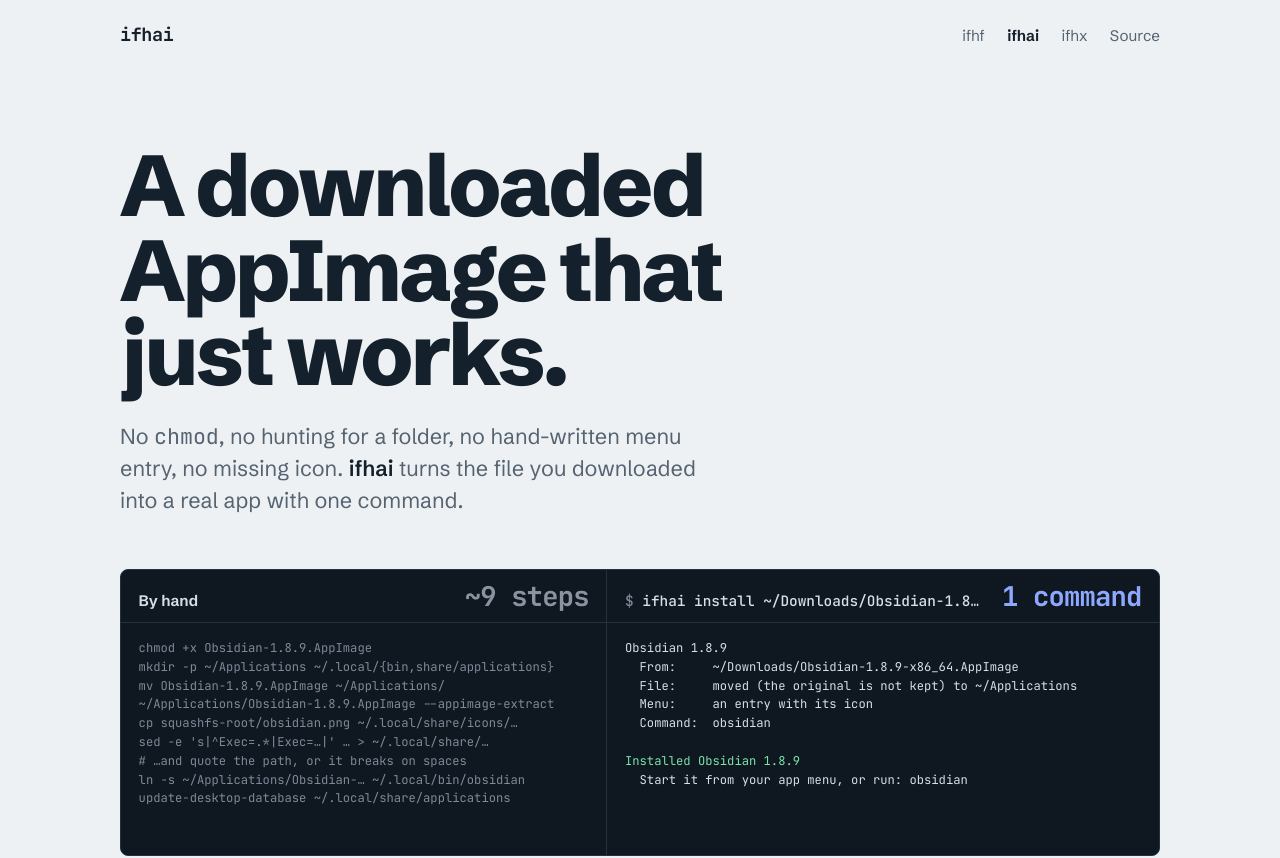
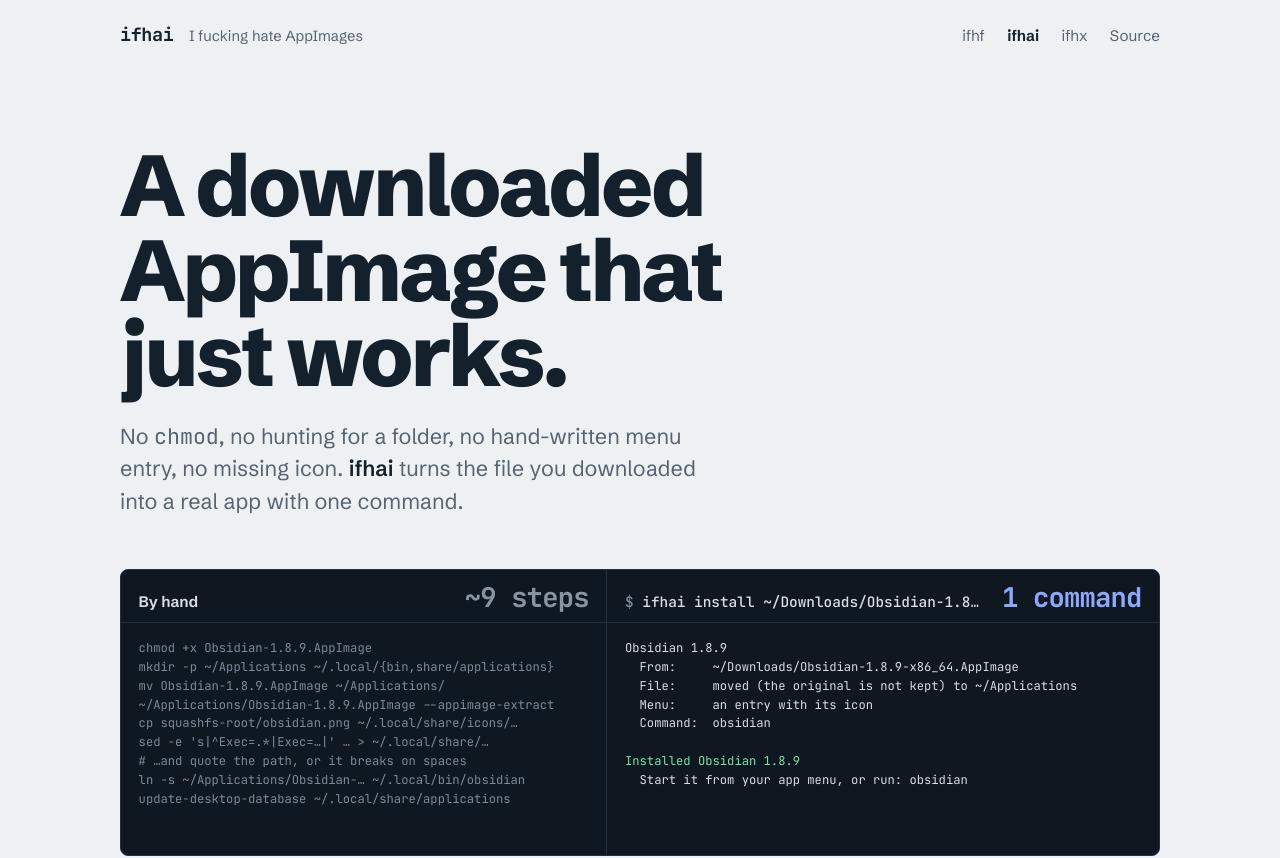
Before and after one commit to Disc0wd/ifhai, a plain HTML site: page docs/index.html in a window 1280 px wide. Shown: the top 858 px of the page. Drawn offline with Linux system fonts and the light colour scheme.

Commit message:
Brand it: "I fucking hate ..." on the site and README
Tagline in the page title and header (stacking on narrow screens), and under the
README title. Repo descriptions updated separately.

Co-Authored-By: Claude Sonnet 5.5 <noreply@anthropic.com>

```diff
--- a/docs/index.html
+++ b/docs/index.html
@@ -3,7 +3,7 @@
 <head>
 <meta charset="utf-8">
 <meta name="viewport" content="width=device-width, initial-scale=1">
-<title>ifhai: a downloaded AppImage that just works</title>
+<title>ifhai: I fucking hate AppImages (a downloaded AppImage that just works)</title>
 <meta name="description" content="ifhai turns a downloaded AppImage into a real app with one command: executable, in your menu with its icon, updates, rollback and clean removal.">
 <meta name="theme-color" content="#eef1f4" media="(prefers-color-scheme: light)">
 <meta name="theme-color" content="#0b1015" media="(prefers-color-scheme: dark)">
@@ -178,12 +178,16 @@ footer nav{display:flex;gap:1.4rem;flex-wrap:wrap}
 .vs .out{font-size:.76rem}
 @media (max-width:56rem){.vs{grid-template-columns:1fr}.vs .out{font-size:.8rem}}
 
+.brand{display:flex;align-items:baseline;gap:.35rem 1rem;flex-wrap:wrap}
+.aka{color:var(--mute);font-size:.92rem}
+@media (max-width:40rem){.top{flex-direction:column;align-items:flex-start;gap:.7rem}.family,.top nav{gap:.5rem 1.1rem;flex-wrap:wrap}}
+
 </style>
 </head>
 <body>
 <div class="wrap">
   <div class="top">
-    <a class="mark" href="#" aria-label="ifhai, top of page">ifhai</a>
+    <div class="brand"><a class="mark" href="#" aria-label="ifhai, top of page">ifhai</a><span class="aka">I fucking hate AppImages</span></div>
     <nav class="family" aria-label="The IFHX family"><a href="https://disc0wd.github.io/ifhf/">ifhf</a><a href="https://disc0wd.github.io/ifhai/" aria-current="page">ifhai</a><a href="https://disc0wd.github.io/ifhx/">ifhx</a><a href="https://github.com/Disc0wd/ifhai">Source</a></nav>
   </div>
 
--- a/site/style.css
+++ b/site/style.css
@@ -166,3 +166,7 @@ footer nav{display:flex;gap:1.4rem;flex-wrap:wrap}
 .vs{grid-template-columns:minmax(0,1.1fr) minmax(0,1.25fr)}
 .vs .out{font-size:.76rem}
 @media (max-width:56rem){.vs{grid-template-columns:1fr}.vs .out{font-size:.8rem}}
+
+.brand{display:flex;align-items:baseline;gap:.35rem 1rem;flex-wrap:wrap}
+.aka{color:var(--mute);font-size:.92rem}
+@media (max-width:40rem){.top{flex-direction:column;align-items:flex-start;gap:.7rem}.family,.top nav{gap:.5rem 1.1rem;flex-wrap:wrap}}
```
Also changed, not shown: site/template.html (+2 -2 lines), 1 other file.
